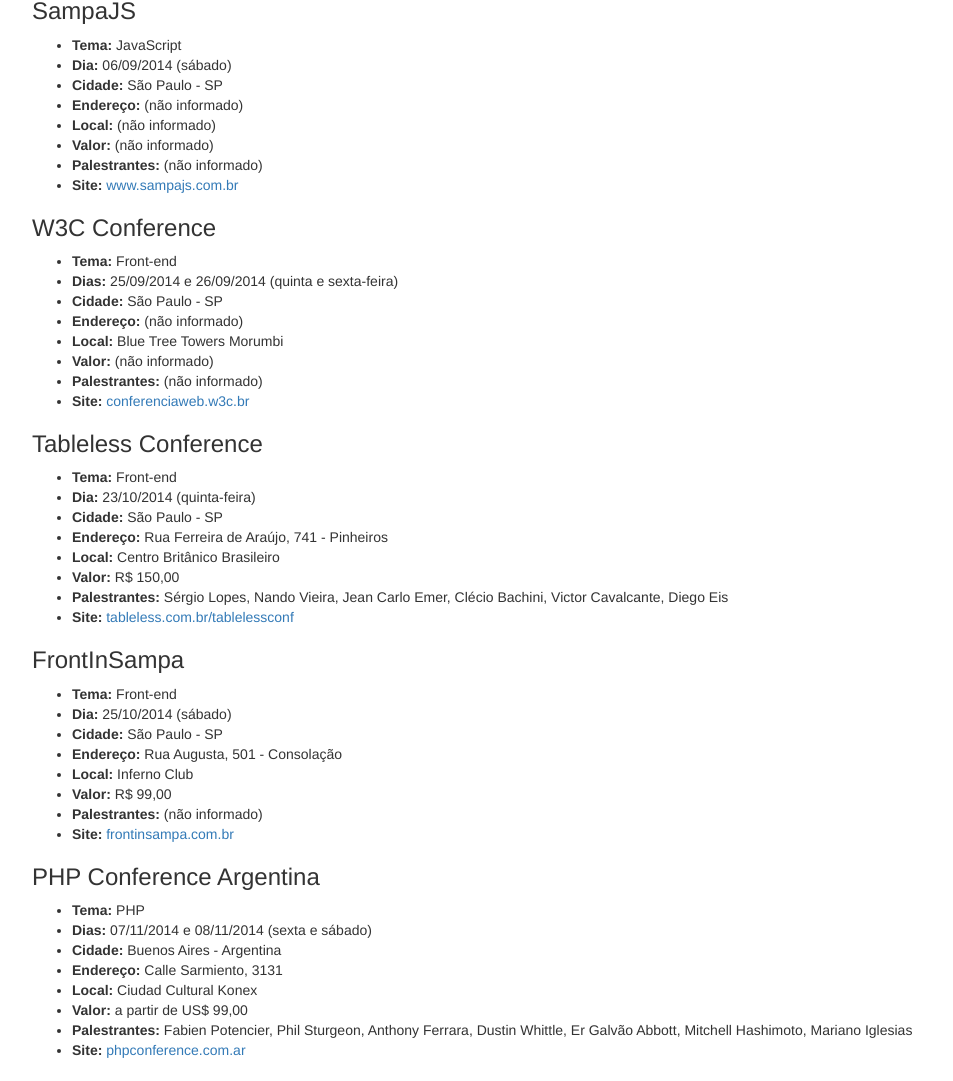
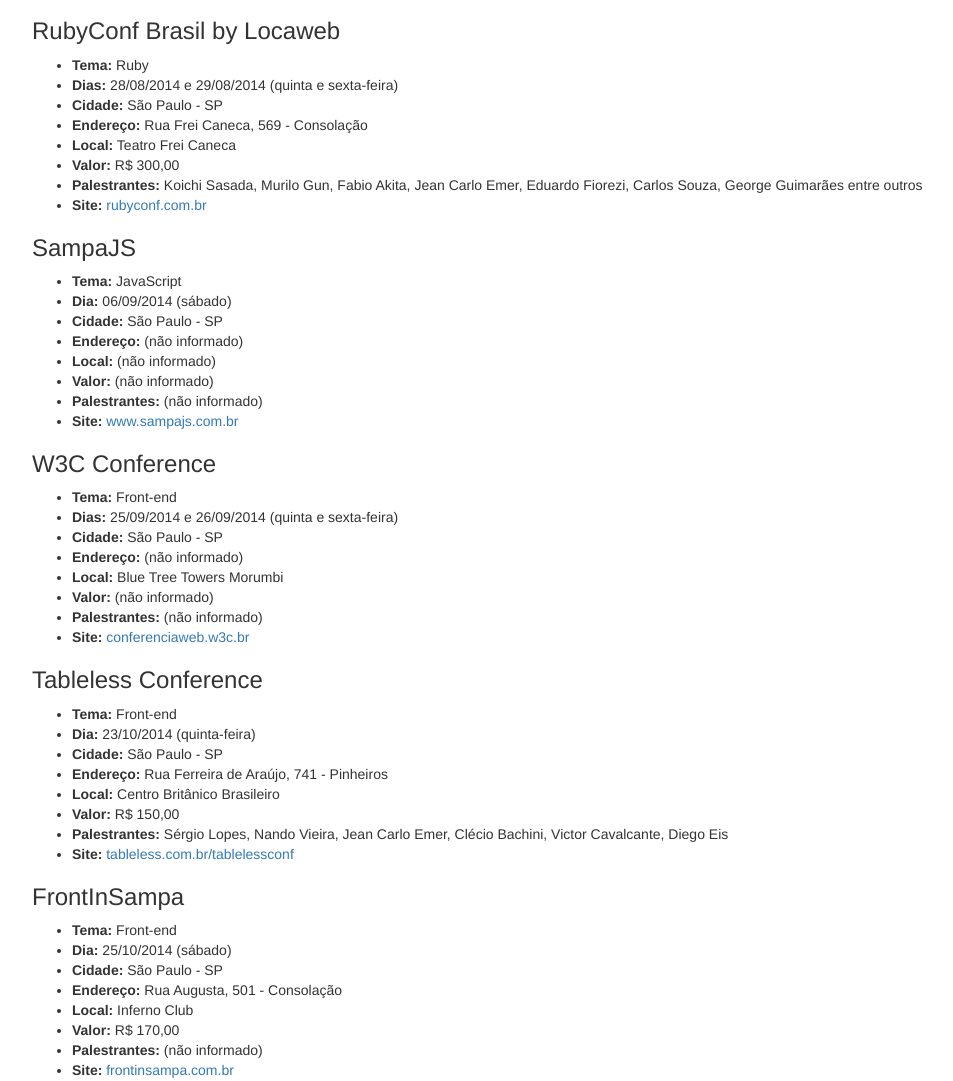
Before and after one commit to leobalter/eventos-web, a website: page index.html in a window 1280 px wide. Shown: the part 1296-2377 px from the top of the page, without its empty margins (24-977 px from the left). Drawn offline with nearby package versions, Linux system fonts and the light colour scheme.

Commit message:
Updated lineup.

```diff
--- a/index.html
+++ b/index.html
@@ -12,10 +12,11 @@
   <h1 id="eventos-web">Eventos web</h1>
 <p>Lista de eventos sobre desenvolvimento web front-end e back-end</p>
 <ul>
-<li><a href="#interconphp-2014">InterConPHP</a></li>
+<li><del><a href="#interconphp-2014">InterConPHP</a></del> ✔</li>
 <li><a href="#frontinbh-2014">frontinbh</a></li>
 <li><a href="#tdc-sp-2014">TDC São Paulo</a></li>
 <li><a href="#braziljs-2014">BrazilJS</a></li>
+<li><a href="#rubyconf-brasil-2014">RubyConf Brasil by Locaweb</a></li>
 <li><a href="#sampajs-2014">SampaJS</a></li>
 <li><a href="#w3c-conference-2014">W3C Conference</a></li>
 <li><a href="#tableless-conference-2014">Tableless Conference</a></li>
@@ -68,6 +69,17 @@
 <li><strong>Palestrantes:</strong> Yehuda Katz, Rob Dodson, Miller Medeiros, Guillermo Rauch, Eduardo Lundgren, James Halliday, Leonardo Balter entre outros</li>
 <li><strong>Site:</strong> <a href="http://braziljs.com.br">braziljs.com.br</a></li>
 </ul>
+<h3 id="-a-name-rubyconf-brasil-2014-a-rubyconf-brasil-by-locaweb"><a name="rubyconf-brasil-2014"></a>RubyConf Brasil by Locaweb</h3>
+<ul>
+<li><strong>Tema:</strong> Ruby</li>
+<li><strong>Dias:</strong> 28/08/2014 e 29/08/2014 (quinta e sexta-feira)</li>
+<li><strong>Cidade:</strong> São Paulo - SP</li>
+<li><strong>Endereço:</strong> Rua Frei Caneca, 569 - Consolação</li>
+<li><strong>Local:</strong> Teatro Frei Caneca</li>
+<li><strong>Valor:</strong> R$ 300,00</li>
+<li><strong>Palestrantes:</strong> Koichi Sasada, Murilo Gun, Fabio Akita, Jean Carlo Emer, Eduardo Fiorezi, Carlos Souza, George Guimarães entre outros</li>
+<li><strong>Site:</strong> <a href="http://www.rubyconf.com.br">rubyconf.com.br</a></li>
+</ul>
 <h3 id="-a-name-sampajs-2014-a-sampajs"><a name="sampajs-2014"></a>SampaJS</h3>
 <ul>
 <li><strong>Tema:</strong> JavaScript</li>
@@ -108,7 +120,7 @@
 <li><strong>Cidade:</strong> São Paulo - SP</li>
 <li><strong>Endereço:</strong> Rua Augusta, 501 - Consolação</li>
 <li><strong>Local:</strong> Inferno Club</li>
-<li><strong>Valor:</strong> R$ 99,00</li>
+<li><strong>Valor:</strong> R$ 170,00</li>
 <li><strong>Palestrantes:</strong> (não informado)</li>
 <li><strong>Site:</strong> <a href="http://frontinsampa.com.br">frontinsampa.com.br</a></li>
 </ul>
```
